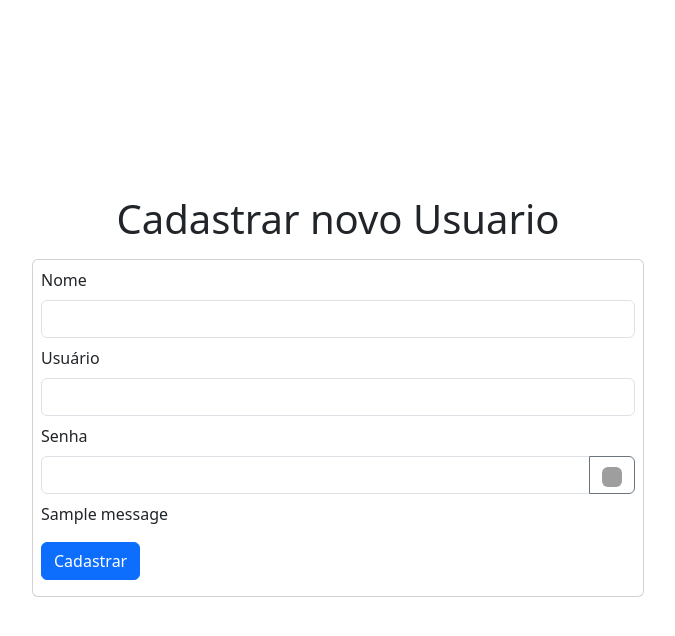
After one commit to KyKirma/MusicFlask-CRUD, a Flask app: page /cadastrar in a window 1280 px wide. The commit adds this page. Shown: the top 636 px of the page, without its empty margins (302-977 px from the left). Run offline with Flask 3, Linux system fonts and the light colour scheme; tables that the repository leaves empty hold one stand-in row (values such as "Sample post"); one stand-in notice (Sample message) is shown; parts of the project's set-up code (start-up, migrations or seed data) failed here and were passed over; some libraries are stand-ins or nearby versions; grey boxes are pictures that could not be loaded.

Commit message:
Update final do curso

```diff
--- a/definicoes.py
+++ b/definicoes.py
@@ -1,19 +1,32 @@
 import os
 from musica import app
 from flask_wtf import FlaskForm
-from wtforms import StringField, validators, SubmitField
+from wtforms import StringField, validators, SubmitField, PasswordField
 
 class FormularioMusica(FlaskForm):
     nome = StringField('Nome da música', [validators.DataRequired(),
                                           validators.length(min = 2, max = 50)])
-
     grupo = StringField('Cantor / Banda / Grupo', [validators.DataRequired(),
                                                    validators.length(min = 2, max = 50)])
-
     genero = StringField('Genero', [validators.DataRequired(),
                                                    validators.length(min = 2, max = 20)])
+    cadastrar = SubmitField('Cadastrar Música')
 
-    cadastrar = SubmitField('Cadastrar Música')
+class FormularioUsuario(FlaskForm):
+    usuario = StringField('Usuário', [validators.DataRequired(),
+                                  validators.length(min = 2, max = 20)])
+    senha = PasswordField('Senha', [validators.DataRequired(),
+                                    validators.length(min = 6, max = 15)])
+    logar = SubmitField('Entrar')
+
+class FormularioCadastro(FlaskForm):
+    nome = StringField('Nome', [validators.DataRequired(),
+                                validators.length(min = 2, max = 50)])
+    usuario = StringField('Usuário', [validators.DataRequired(),
+                                      validators.length(min = 2, max = 20)])
+    senha = PasswordField('Senha', [validators.DataRequired(),
+                                    validators.length(min = 6, max = 25)])
+    cadastrar = SubmitField('Cadastrar')
 
 def recupera_imagem(id):
     for imagem in os.listdir(app.config['UPLOAD_PASTA']):
--- a/models.py
+++ b/models.py
@@ -13,7 +13,7 @@ class Usuario(db.Model):
     id_usuario = db.Column(db.Integer, primary_key = True, autoincrement = True)
     nome_usuario = db.Column(db.String(50), nullable = False)
     login_usuario = db.Column(db.String(20), nullable = False)
-    senha_usuario = db.Column(db.String(15), nullable = False)
+    senha_usuario = db.Column(db.String(255), nullable = False)
 
     def __repr__(self):
         return '<Name %r>' %self.name
--- a/musica.py
+++ b/musica.py
@@ -1,17 +1,16 @@
 from flask import Flask
 from flask_sqlalchemy import SQLAlchemy
-import pip
+from flask_wtf.csrf import CSRFProtect
 
 app = Flask(__name__)
 app.config.from_pyfile('config.py')
 db = SQLAlchemy(app)
+csrf = CSRFProtect(app)
 
-from views import *
+from musicaViews import *
+from usuarioViews import *
 
 if __name__ == '__main__':
-    try:
-        pip.main(['install', '-r', 'requirements.txt'])
-    except Exception as e:
-        print(f"Erro ao instalar pacotes: {e}")
-    finally:
-        app.run(debug = True)
+    with app.app_context():
+        db.create_all()
+    app.run(debug = True)
--- /dev/null
+++ b/templates/cadastra_usuario.html
@@ -0,0 +1,63 @@
+{% extends 'padraoLoginCadastro.html' %}
+
+{% block conteudo %}
+<div class="row gx-5 m-auto">
+    <div class="col">
+        <h1 class="text-center">Cadastrar novo Usuario</h1>
+    </div>
+</div>
+<div class="row gx-5 m-auto">
+    <div class="col">
+        <div class="card m-2">
+            <form method="post" action="/addUsuario" class="m-2">
+                {{ form.csrf_token() }}
+                <fieldset>
+                    <div class="mb-2">
+                        {{ form.nome.label(class='form-label') }}
+                        {{ form.nome(class = 'form-control') }}
+                    </div>
+                    <div class="mb-2">
+                        {{ form.usuario.label(class="form-label") }}
+                        {{ form.usuario(class = 'form-control') }}
+                    </div>
+                    <div class="mb-2">
+                        {{ form.senha.label(class = 'form-label')}}
+                        <div class="input-group">
+                            {{ form.senha(class = 'form-control', id= 'password') }}
+                            <button class="btn btn-outline-secondary" type="button" id="button-addon2">
+                                <img src="https://www.svgrepo.com/show/525332/eye-closed.svg" id="imgPassword" class="rounded" alt="album" style="height: 20px; width: 20px; max-width: 100%;">
+                            </button>
+                        </div>
+                    </div>
+                    {% with messages = get_flashed_messages(with_categories=true) %}
+                        {% if messages %}
+                            <ul class=flashes style="list-style-type: none; padding-left: 0px;">
+                                {% for category, message in messages %}
+                                    <li class="{{ category }}">{{ message }}</li>
+                                {% endfor %}
+                            </ul>
+                        {% endif %}
+                    {% endwith %}
+                    <div class="mb-2">
+                        {{ form.cadastrar(class='btn btn-primary') }}
+                    </div>
+                </fieldset>
+            </form>
+        </div>
+    </div>
+</div>
+<script>
+    const senhaInput = document.getElementById('password');
+    const mostrarSenhaButton = document.getElementById('button-addon2');
+    const senhaImg = document.getElementById('imgPassword');
+    mostrarSenhaButton.addEventListener('click', function() {
+        if (senhaInput.type === 'password') {
+            senhaInput.type = 'text';
+            senhaImg.src = 'https://www.svgrepo.com/show/525334/eye.svg';
+        } else {
+            senhaInput.type = 'password';
+            senhaImg.src = 'https://www.svgrepo.com/show/525332/eye-closed.svg';
+        }
+    });
+</script>
+{% endblock %}
--- a/templates/editar_musica.html
+++ b/templates/editar_musica.html
@@ -8,7 +8,7 @@
 
             {{ musica.csrf_token() }}
 
-            <input type="hidden" name="txtId" value="{{ musica.id_musica }}">
+            <input type="hidden" name="txtId" value="{{ id }}">
             <div class="mb-2">
                 <img src="{{ url_for('imagem', nomeImagem = albumMusica) }}" class="rounded" alt="album" style="height: 200px; width: 200px; max-width: 100%;">
             </div>
--- /dev/null
+++ b/templates/padraoLoginCadastro.html
@@ -0,0 +1,14 @@
+<!DOCTYPE html>
+<html lang="pt-br">
+<head>
+    <meta charset="UTF-8">
+    <title>{{ titulo }}</title>
+    <link rel="stylesheet" href="{{ url_for('static', filename = 'bootstrap.css') }}">
+    <script src="https://cdn.jsdelivr.net/npm/bootstrap@5.3.3/dist/js/bootstrap.bundle.min.js" integrity="sha384-YvpcrYf0tY3lHB60NNkmXc5s9fDVZLESaAA55NDzOxhy9GkcIdslK1eN7N6jIeHz" crossorigin="anonymous"></script>
+</head>
+<body>
+    <div class="container-fluid position-absolute" style = "top: 50%; left: 50%; transform: translate(-50%, -50%); max-width: 700px;"">
+        {% block conteudo %} {% endblock %}
+    </div>
+</body>
+</html>
--- /dev/null
+++ b/usuarioViews.py
@@ -0,0 +1,60 @@
+from flask import render_template, request, redirect, session, flash, url_for
+from musica import app, db
+from definicoes import FormularioUsuario, FormularioCadastro
+from flask_bcrypt import generate_password_hash, check_password_hash
+
+@app.route('/login')
+def loginUser():
+    form = FormularioUsuario()
+    return render_template('login.html',
+                           form = form,
+                           titulo = 'Logar')
+
+@app.route('/autenticar', methods = ['POST'])
+def autenticar():
+    from models import Usuario
+    form = FormularioUsuario(request.form)
+
+    usuario = Usuario.query.filter_by(login_usuario = form.usuario.data).first()
+    senha = check_password_hash(usuario.senha_usuario, form.senha.data)
+
+    if usuario and senha:
+        session['usuarioLogado'] = usuario.login_usuario
+        flash(f"Usuário {usuario.nome_usuario} logado com sucesso!", "alert alert-success")
+        return redirect(url_for('listarMusicas'))
+
+    flash("Usuário ou senha inválido", "alert alert-danger")
+    return redirect(url_for('loginUser'))
+
+@app.route('/cadastrar')
+def cadastrarUsuario():
+    form = FormularioCadastro()
+
+    return render_template('cadastra_usuario.html',
+                           titulo = 'Cadastrar Usuário',
+                           form = form)
+
+@app.route('/addUsuario', methods = ['POST'])
+def adicionarUsuario():
+    formRecebido = FormularioCadastro(request.form)
+
+    if not formRecebido.validate_on_submit():
+        return redirect(url_for('cadastrarUsuario'))
+
+    nome = formRecebido.nome.data
+    usuario = formRecebido.usuario.data
+    senha = generate_password_hash(formRecebido.senha.data).decode('utf-8')
+
+    from models import Usuario
+    usuario_existe = Usuario.query.filter_by(login_usuario = usuario).first()
+
+    if usuario_existe:
+        flash('Usuario já cadastrado!', "alert alert-danger")
+        return redirect(url_for('cadastrarUsuario'))
+
+    novo_usuario = Usuario(nome_usuario = nome, login_usuario = usuario, senha_usuario = senha)
+    db.session.add(novo_usuario)
+    db.session.commit()
+
+    flash(f"Usuário cadastrado com sucesso!", "alert alert-success")
+    return redirect(url_for('loginUser'))
```
Also changed, not shown: musicaViews.py (renamed from views.py, +23 -39 lines), templates/login.html (+13 -18 lines).
